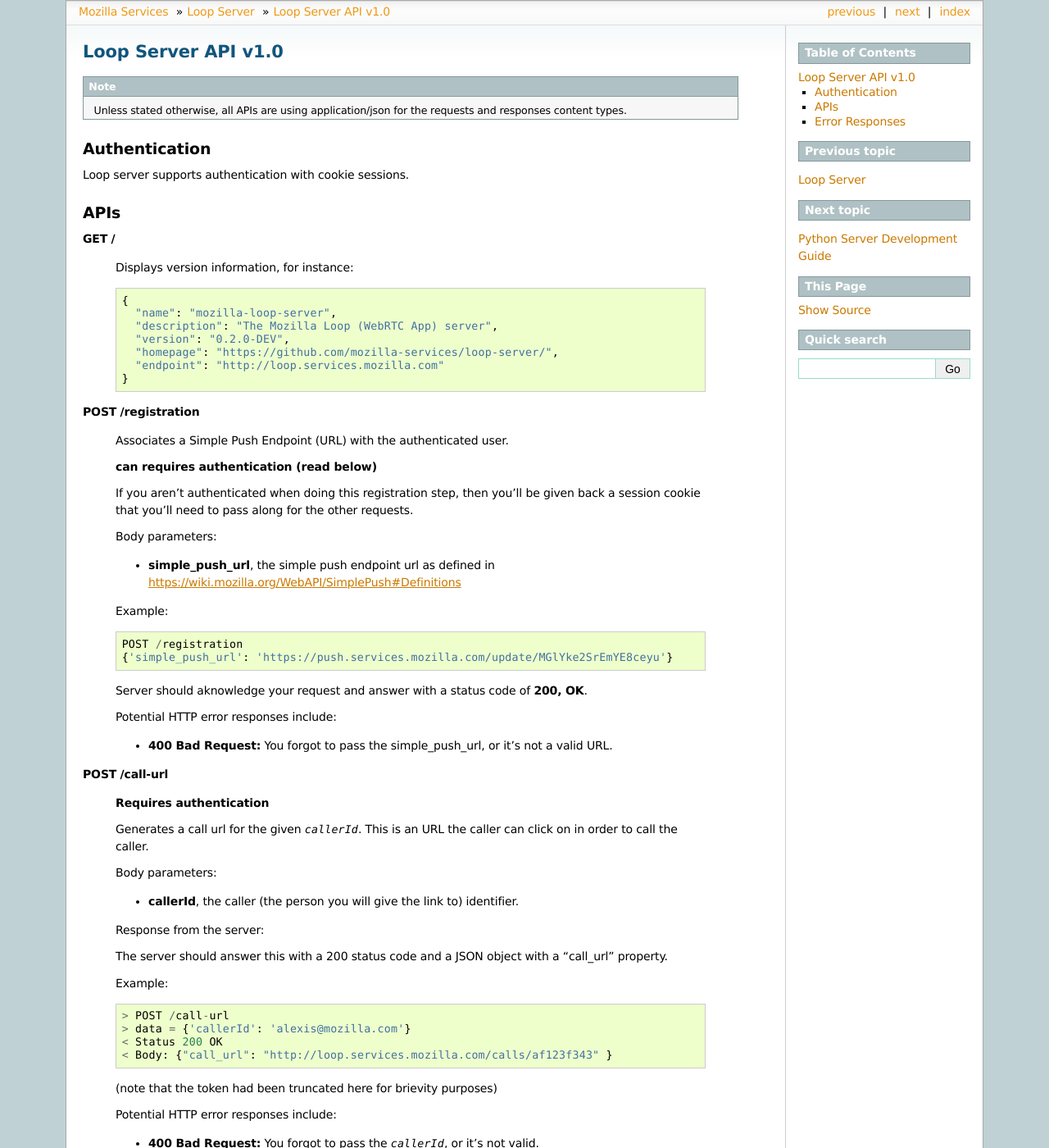
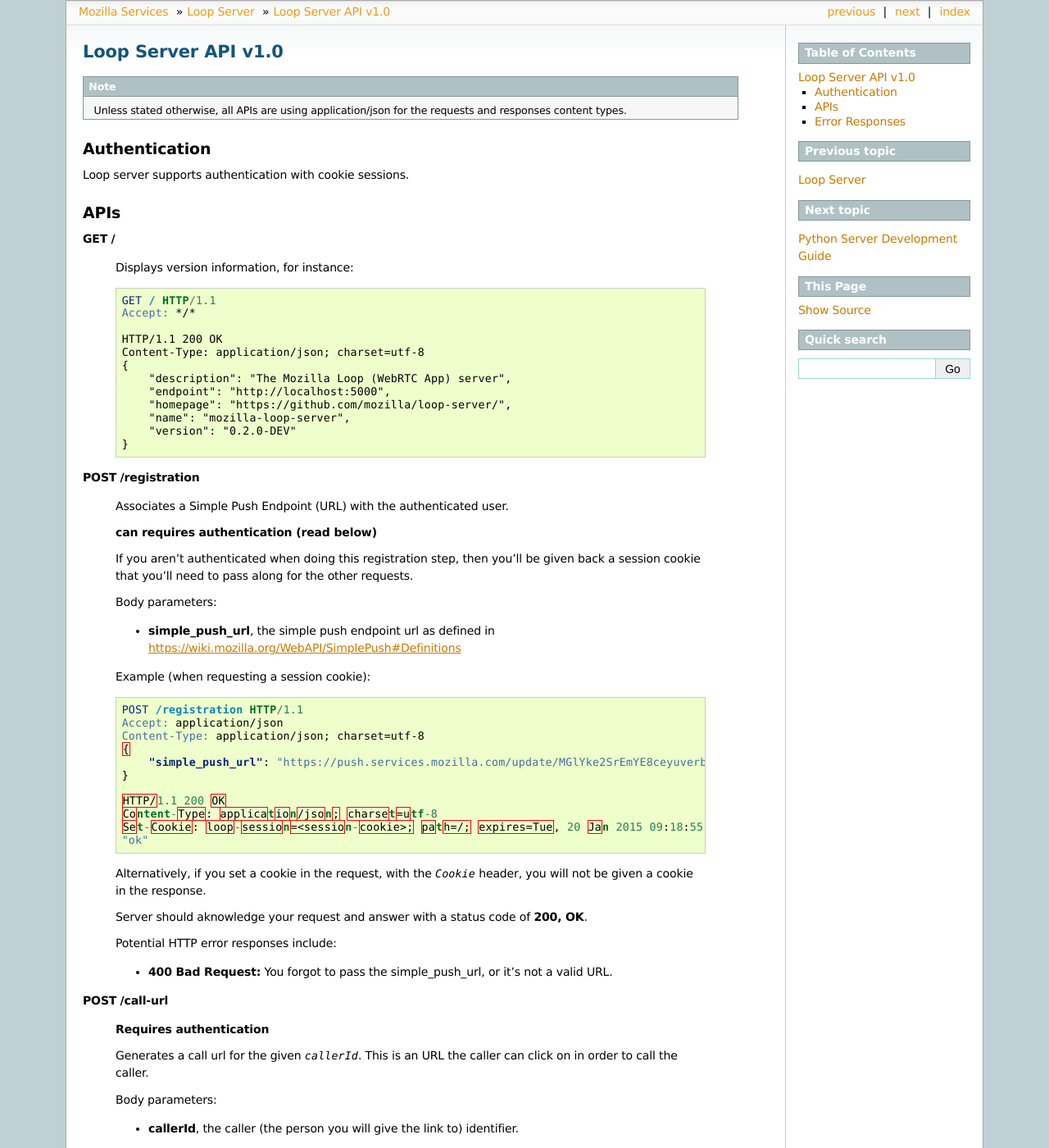
Before and after one commit to mozilla-services/docs, a Sphinx documentation site: the page built from source/loop/apis.rst, in a window 1280 px wide and 1400 px high. Shown: the whole window at 82% size. Built offline with Sphinx 7.4.7, drawn with Linux system fonts in a browser that asks for light colours; the version number could not be read and is left out; some of the changed text lies outside the part shown.

Commit message:
Update loop docs with full examples

```diff
--- a/source/loop/apis.rst
+++ b/source/loop/apis.rst
@@ -17,15 +17,23 @@
 
 **GET** **/**
 
-    Displays version information, for instance::
+    Displays version information, for instance:
 
+    .. code-block:: http
+
+        GET / HTTP/1.1
+        Accept: */*
+
+        HTTP/1.1 200 OK
+        Content-Type: application/json; charset=utf-8
         {
-          "name": "mozilla-loop-server",
-          "description": "The Mozilla Loop (WebRTC App) server",
-          "version": "0.2.0-DEV",
-          "homepage": "https://github.com/mozilla-services/loop-server/",
-          "endpoint": "http://loop.services.mozilla.com"
+            "description": "The Mozilla Loop (WebRTC App) server",
+            "endpoint": "http://localhost:5000",
+            "homepage": "https://github.com/mozilla/loop-server/",
+            "name": "mozilla-loop-server",
+            "version": "0.2.0-DEV"
         }
+
 
 **POST** **/registration**
 
@@ -42,10 +50,24 @@
     - **simple_push_url**, the simple push endpoint url as defined in
       https://wiki.mozilla.org/WebAPI/SimplePush#Definitions
 
-    Example::
+    Example (when requesting a session cookie):
 
-        POST /registration
-        {'simple_push_url': 'https://push.services.mozilla.com/update/MGlYke2SrEmYE8ceyu'}
+    .. code-block:: http
+
+        POST /registration HTTP/1.1
+        Accept: application/json
+        Content-Type: application/json; charset=utf-8
+        {
+            "simple_push_url": "https://push.services.mozilla.com/update/MGlYke2SrEmYE8ceyuverbo"
+        }
+
+        HTTP/1.1 200 OK
+        Content-Type: application/json; charset=utf-8
+        Set-Cookie: loop-session=<session-cookie>; path=/; expires=Tue, 20 Jan 2015 09:18:55 GMT;
+        "ok"
+
+    Alternatively, if you set a cookie in the request, with the `Cookie`
+    header, you will not be given a cookie in the response.
 
     Server should aknowledge your request and answer with a status code of
     **200, OK**.
@@ -73,12 +95,24 @@
     The server should answer this with a 200 status code and a JSON object
     with a "call_url" property.
 
-    Example::
+    Example:
 
-        > POST /call-url
-        > data = {'callerId': 'alexis@mozilla.com'}
-        < Status 200 OK
-        < Body: {"call_url": "http://loop.services.mozilla.com/calls/af123f343" }
+    .. code-block:: http
+
+        POST /call-url HTTP/1.1
+        Accept: application/json
+        Content-Type: application/json; charset=utf-8
+        Cookie: loop-session=<session-cookie>
+        {
+            "callerId": "alexis"
+        }
+
+        HTTP/1.1 200 OK
+        Content-Type: application/json; charset=utf-8
+
+        {
+            "call_url": "http://localhost:5000/calls/FfzMMm2hSl9FqeYUqNO2XuNzJP"
+        }
 
     (note that the token had been truncated here for brievity purposes)
 
@@ -94,11 +128,19 @@
     - *token* is the token returned by the **POST** on **/call-url**.
 
     Server should return an "HTTP 302" with the new location.
-    Example::
 
-        > GET /calls/af123f343
-        < Status 302
-        < Location: "http://loop-webapp.services.mozilla.com/#call?token=af123f343" }
+    Example:
+
+    .. code-block:: http
+
+        GET /calls/FfzMMm2hSl9FqeYUqNO2XuNzJP HTTP/1.1
+        Accept: application/json
+        Cookie: loop-session=<session-cookie>
+
+        HTTP/1.1 302 Moved Temporarily
+        Content-Length: 0
+        Location: http://localhost:3000/static/#call/FfzMMm2hSl9FqeYUqNO2XuNzJP
+        Vary: Accept
 
     Potential HTTP error responses include:
 
@@ -117,6 +159,27 @@
     - **sessionToken**, the provider session token (for the caller);
     - **apiKey**, the provider public api Key.
 
+    Example:
+
+    .. code-block:: http
+
+        POST /calls/FfzMMm2hSl9FqeYUqNO2XuNzJP HTTP/1.1
+        Accept: */*
+
+        HTTP/1.1 200 OK
+        Access-Control-Allow-Methods: GET,POST
+        Access-Control-Allow-Origin: http://localhost:3000
+        Content-Type: application/json; charset=utf-8
+
+        {
+            "apiKey": "44700952",
+            "sessionId": "2_MX40NDcwMDk1Mn5-V2VkIE1hciA",
+            "sessionToken": "T1==cGFydG5lcl9pZD00NDcwMD",
+            "uuid": "1afeb4340d995938248ce7b3e953fe80"
+        }
+
+    (note that return values have been truncated for readability purposes.)
+
     Potential HTTP error responses include:
 
     - **400 Bad Request:**  The token you passed is not valid or expired.
@@ -127,6 +190,16 @@
 
     Delete a previously created call url. You need to be the user
     who generated this link in order to delete it.
+
+    Example:
+
+    .. code-block:: http
+
+        DELETE /calls/FfzMMm2hSl9FqeYUqNO2XuNzJP HTTP/1.1
+        Accept: application/json
+        Cookie: loop-session=<session-cookie>
+
+        HTTP/1.1 204 No Content
 
     Potential HTTP error responses include:
 
@@ -152,16 +225,33 @@
     - **sessionId**, the provider session identifier for the callee;
     - **calleeToken**, the provider callee token.
 
-    Example::
+    Example:
 
-        > GET /calls?version=1234
-        < Body: {"calls": [{"uuid": "b7aa8022e384b8f5f97160f2c2d52255",
-                            "apiKey": "12345",
-                            "sessionId": "af32408e"
-                            "calleeToken": "e430fd2"},
-                           {"apiKey": "67890",
-                            "sessionId": "ae3240de"
-                            "calleeToken": "f430ff2"}]}
+    .. code-block:: http
+
+        GET /calls?version=1234 HTTP/1.1
+        Accept: application/json
+        Cookie: loop-session=<session-cookie>
+
+        HTTP/1.1 200 OK
+        Content-Type: application/json; charset=utf-8
+
+        {
+            "calls": [
+                {
+                    "apiKey": "13245678",
+                    "sessionId": "2_MX40NDcwMDk1Mn5",
+                    "sessionToken": "T1==cGFydG5lcl",
+                    "uuid": "1afeb4340d995938248ce7b3e953fe80"
+                },
+                {
+                    "apiKey": "34159876",
+                    "sessionId": "3_XZ40NDcwMDk1Mn5",
+                    "sessionToken": "T2==cFGydG5lcl",
+                    "uuid": "938248ce7b3e953fe801afeb4340d995"
+                }
+            ]
+        }
 
     Potential HTTP error responses include:
 
@@ -176,6 +266,18 @@
         - **uuid** (in the url) is the unique identifier of the
           call.
 
+    Example:
+
+    .. code-block:: http
+
+        GET /calls/id/1afeb4340d995938248ce7b3e953fe80 HTTP/1.1
+        Accept: application/json
+
+        HTTP/1.1 200 OK
+        Content-Type: application/json; charset=utf-8
+
+        "ok"
+
     Server can answer with:
 
     - "200 OK", meaning that the call exists (but may be not
@@ -183,7 +285,7 @@
     - "404 Not Found" if the given call doesn't exist or had been
       declined.
 
-**DELETE **/calls/id/{uuid}**
+**DELETE** **/calls/id/{uuid}**
 
     **Requires authentication**
 
@@ -194,6 +296,16 @@
 
         - **uuid** (in the url) is the unique identifier of the
           call.
+
+    Example:
+
+    .. code-block:: http
+
+        DELETE /calls/id/1afeb4340d995938248ce7b3e953fe80 HTTP/1.1
+        Accept: application/json
+        Cookie: loop-session=<session-cookie>
+
+        HTTP/1.1 204 No Content
 
     Server can answer with:
 
```
